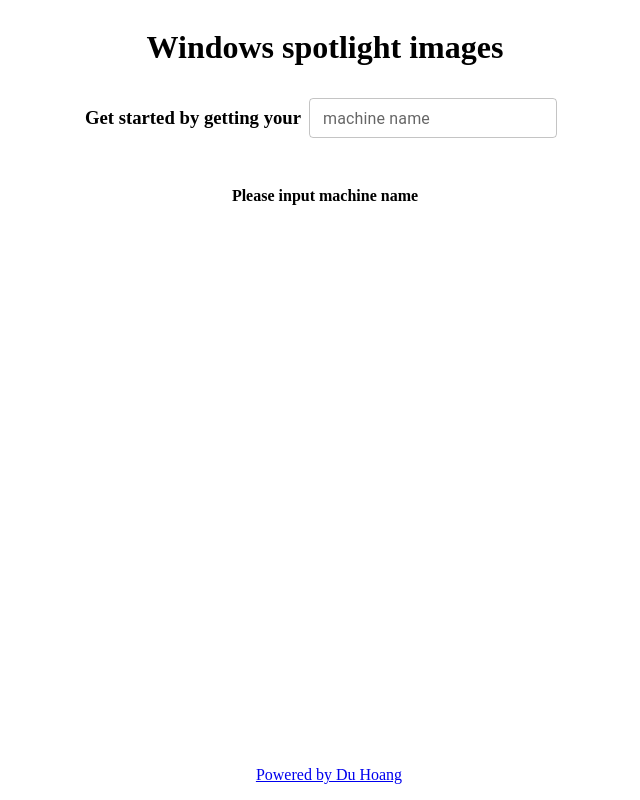
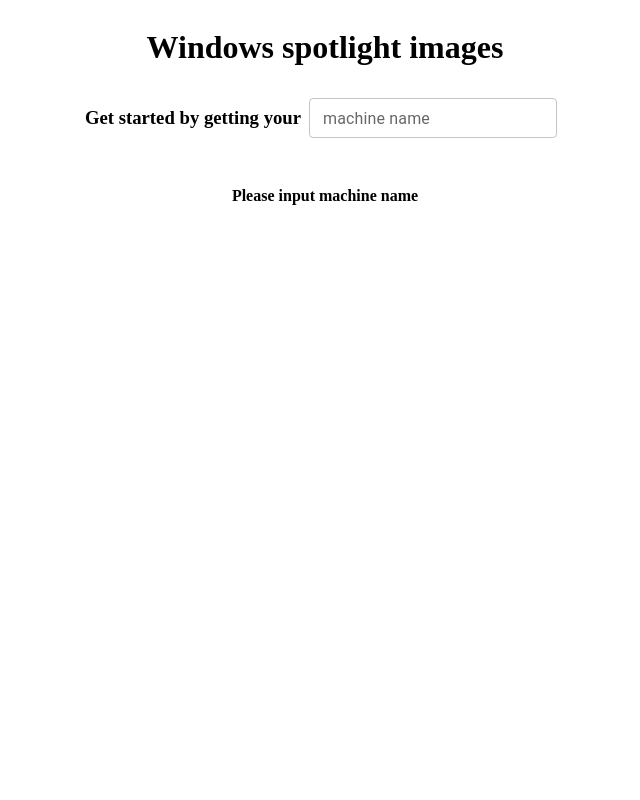
Before and after one commit to duhoang00/windows-spotlight-images, a Next.js app: page / in a window 1280 px wide. Shown: the whole page, without its empty margins (315-955 px from the left). Built offline with nearby package versions, Linux system fonts and the light colour scheme.

Commit message:
remove footer

```diff
--- a/pages/index.js
+++ b/pages/index.js
@@ -154,20 +154,6 @@
           )}
         </Container>
       </main>
-
-      <Box
-        sx={{
-          p: 2,
-          textAlign: "center",
-          position: "absolute",
-          bottom: 0,
-          width: "-webkit-fill-available",
-        }}
-      >
-        <a href="/" target="_blank" rel="noopener noreferrer">
-          Powered by Du Hoang
-        </a>
-      </Box>
     </div>
   );
 }
```
